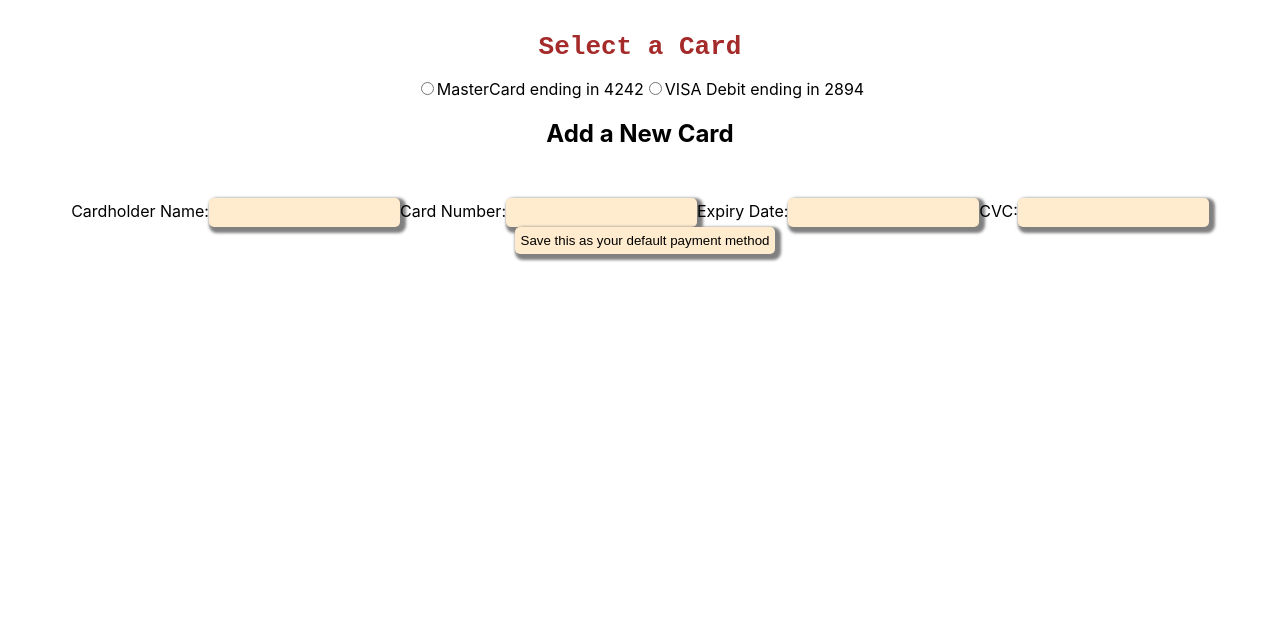
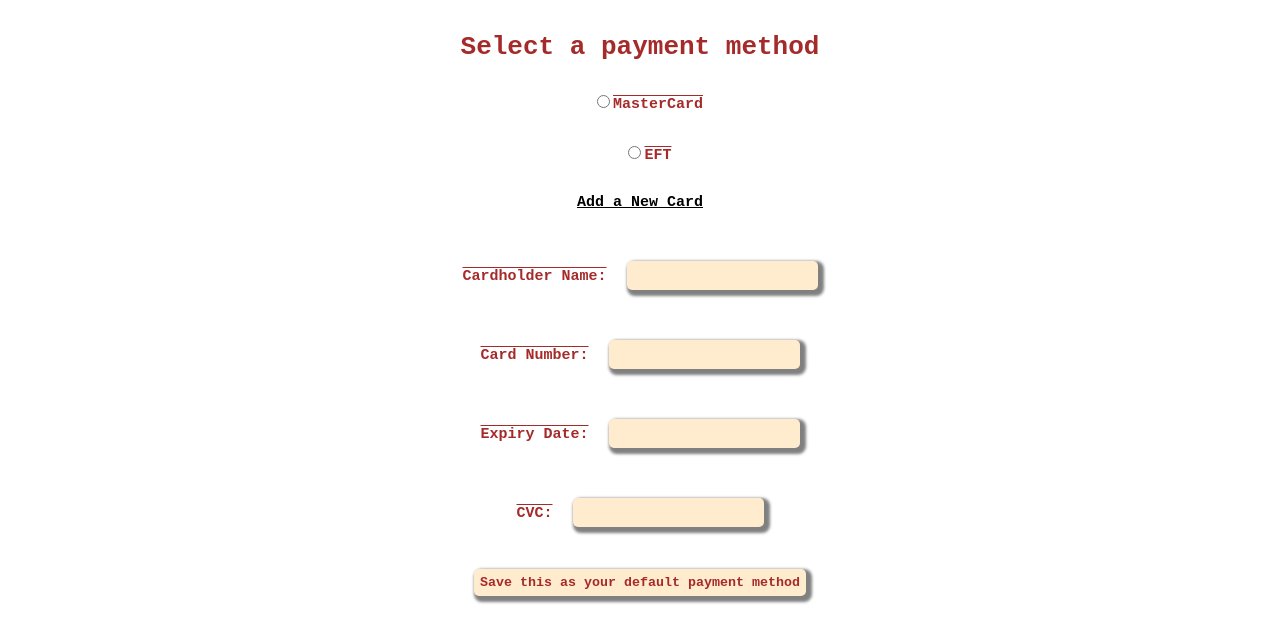
Before and after one commit to MellowMokoen/e-commerce-website, a React (Create React App) app: page /Payment in a window 1280 px wide. Shown: the top 642 px of the page. Built offline with nearby package versions, Linux system fonts and the light colour scheme.

Commit message:
Stled the payment page

```diff
--- a/src/components/Payment.js
+++ b/src/components/Payment.js
@@ -1,5 +1,5 @@
 import React, { useState } from 'react';
-
+import "../styles/Payment.css";
 
 function App() {
  const [selectedCard, setSelectedCard] = useState('');
@@ -18,7 +18,7 @@ function App() {
 
  return (
     <div className="App">
-      <h1>Select a Card</h1>
+      <h1>Select a payment method</h1>
       <div className="cards">
         <label>
           <input
@@ -27,7 +27,7 @@ function App() {
             checked={selectedCard === 'mastercard'}
             onChange={handleSelectCard}
           />
-          MasterCard ending in 4242
+          MasterCard
         </label>
         <label>
           <input
@@ -36,7 +36,7 @@ function App() {
             checked={selectedCard === 'visa'}
             onChange={handleSelectCard}
           />
-          VISA Debit ending in 2894
+          EFT
         </label>
       </div>
 
@@ -74,7 +74,7 @@ function App() {
             onChange={(e) => setNewCVC(e.target.value)}
           />
         </label>
-        <button type="button" onClick={handleSaveCard}>
+        <button type="button" className='save-button' onClick={handleSaveCard}>
           Save this as your default payment method
         </button>
       </form>
--- a/src/styles/Payment.css
+++ b/src/styles/Payment.css
@@ -0,0 +1,33 @@
+
+.new-card-form {
+    text-align: center;
+}
+
+h2 {
+    font-size: 15px;
+    font-family: monospace;
+    text-decoration: underline;
+}
+
+label {
+    display: block;
+    margin-bottom: 20px;
+    margin: 30px;
+    font-size: 15px;
+    font-weight: bold;
+    color: brown;
+    text-decoration: overline;
+    font-family: monospace;
+}
+
+input {
+    outline: none;
+    margin-left: 20px;
+}
+
+.save-button {
+    margin: 12px;
+    color: brown;
+    font-family: monospace;
+    font-weight: bold;
+}
```
